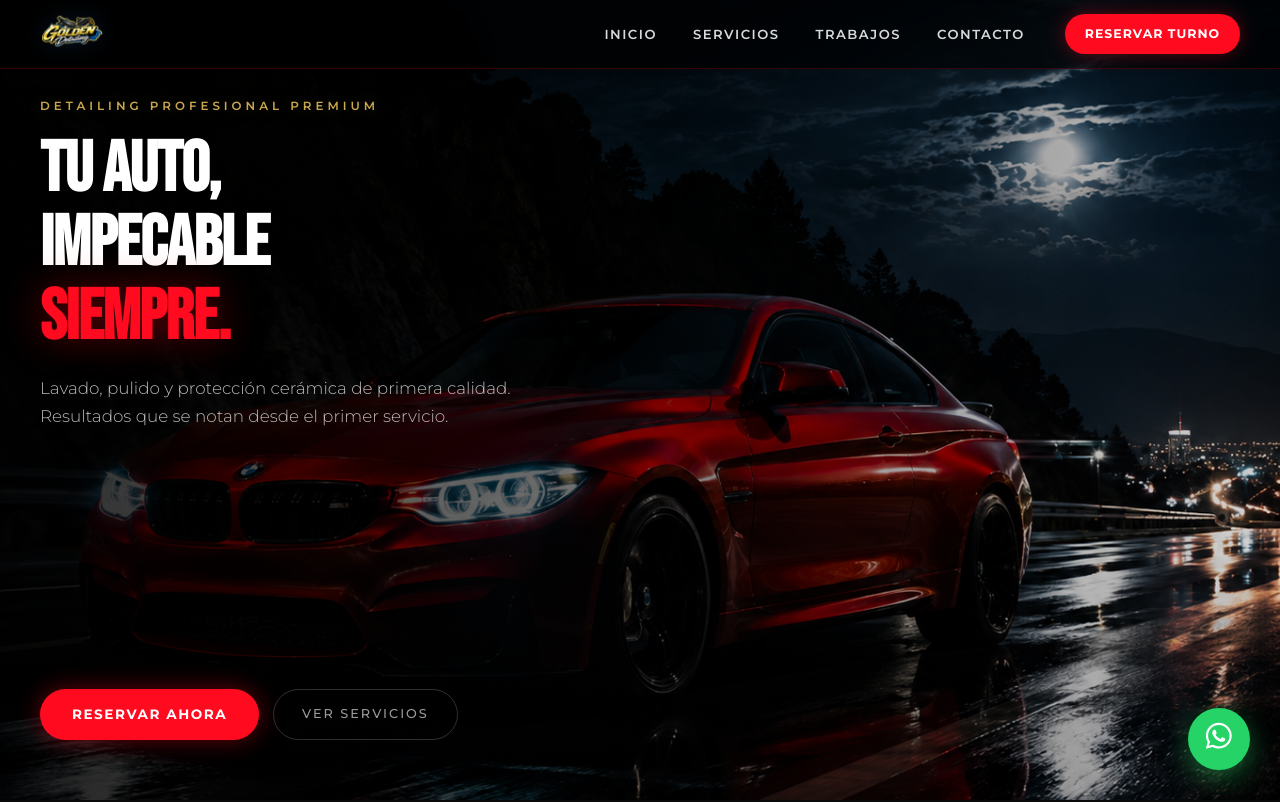
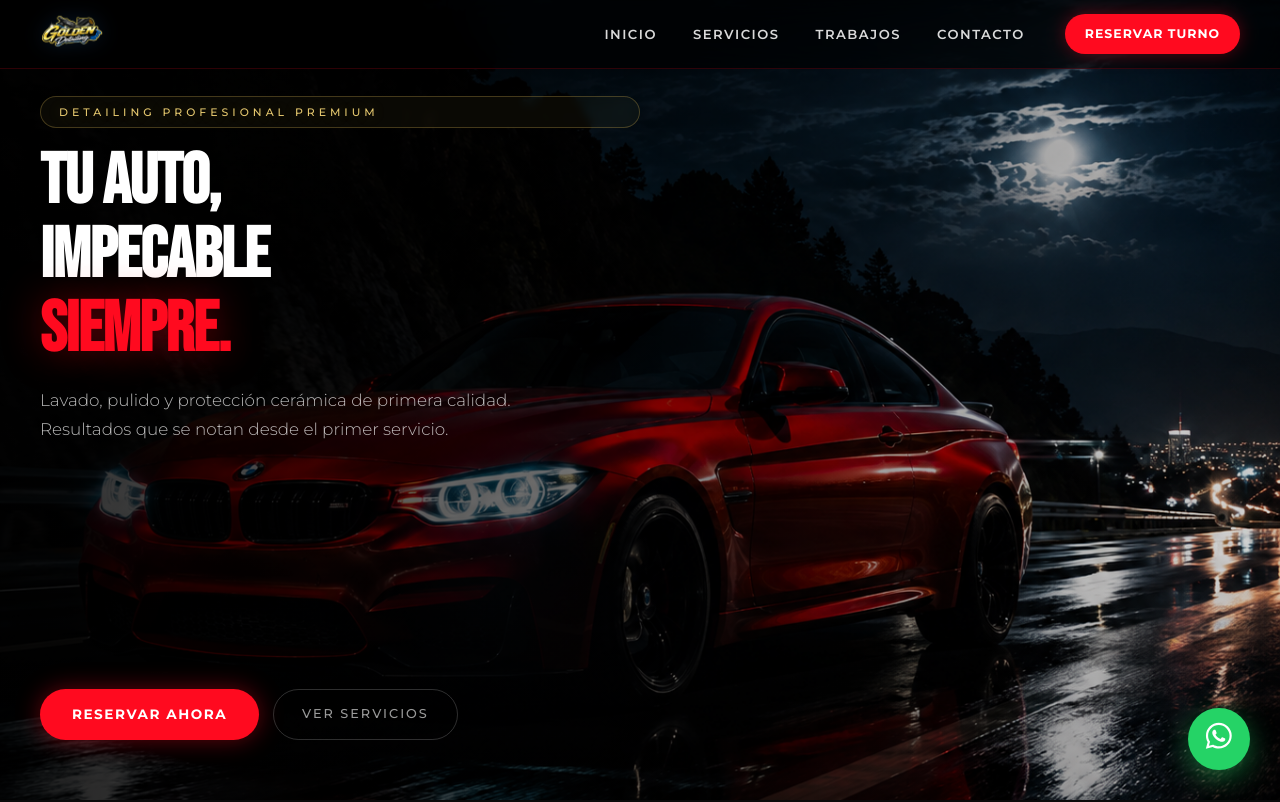
Before and after one commit to PACZKONATASHA/golden.detailing, a React (Vite) app: page / in a window 1280 px wide. Shown: the top 802 px of the page. Built offline with nearby package versions, Linux system fonts and the light colour scheme.

Commit message:
hero-tag con contorno redondeado dorado delicado

```diff
--- a/src/components/Hero.css
+++ b/src/components/Hero.css
@@ -255,13 +255,20 @@
 
 /* Tag */
 .hero-tag {
-  font-size: 0.74rem;
-  font-weight: 600;
+  display: inline-block;
+  font-size: 0.68rem;
+  font-weight: 500;
   text-transform: uppercase;
   letter-spacing: 4px;
-  color: var(--dorado);
-  text-shadow: 0 0 18px var(--dorado-glow);
+  color: var(--dorado-claro);
+  text-shadow: 0 0 14px var(--dorado-glow);
   margin: 0;
+  padding: 6px 18px;
+  border: 1px solid rgba(201, 168, 76, 0.3);
+  border-radius: 999px;
+  background: rgba(201, 168, 76, 0.05);
+  backdrop-filter: blur(4px);
+  -webkit-backdrop-filter: blur(4px);
 }
 
 /* Título */
```
